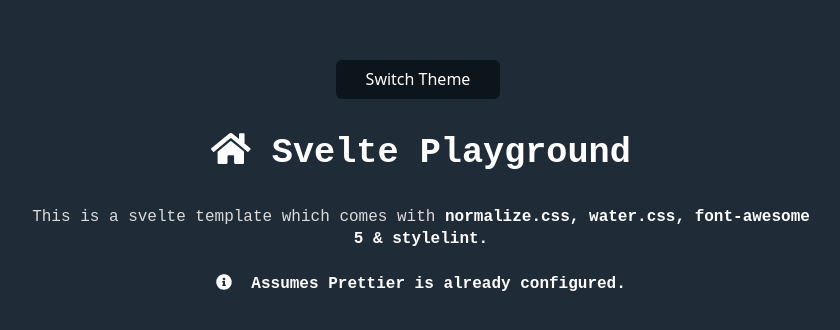
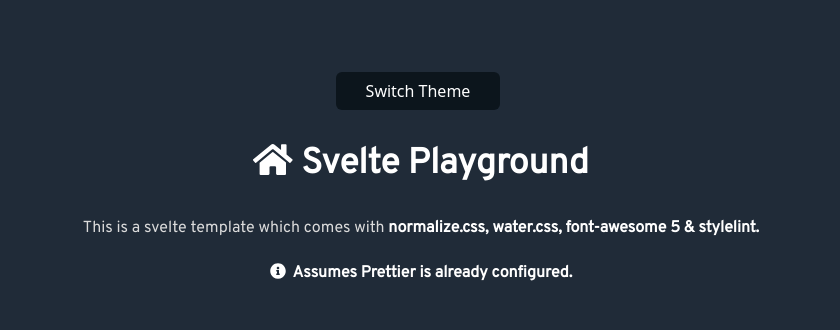
Before and after one commit to kr40/svelte-playground, a Svelte app: page / in a window 1280 px wide. Shown: the part 234-564 px from the top of the page, without its empty margins (219-1059 px from the left). Built offline with nearby package versions, Linux system fonts and the light colour scheme.

Commit message:
changed global.css

```diff
--- a/public/global.css
+++ b/public/global.css
@@ -1,17 +1,20 @@
+/** Imports  */
+
+@import url('https://fonts.googleapis.com/css?family=Overpass');
+
 /** Set everything to border-box */
 
 html {
-  box-sizing: border-box;
+	box-sizing: border-box;
 }
 
-*, *::before, *::after {
-  box-sizing: inherit;
+*,
+*::before,
+*::after {
+	box-sizing: inherit;
 }
 
-
 /** Your global styles go here */
-
-@import url('https://fonts.googleapis.com/css?family=Overpass');
 
 h1 {
 	font-family: Overpass, monospace;
```
